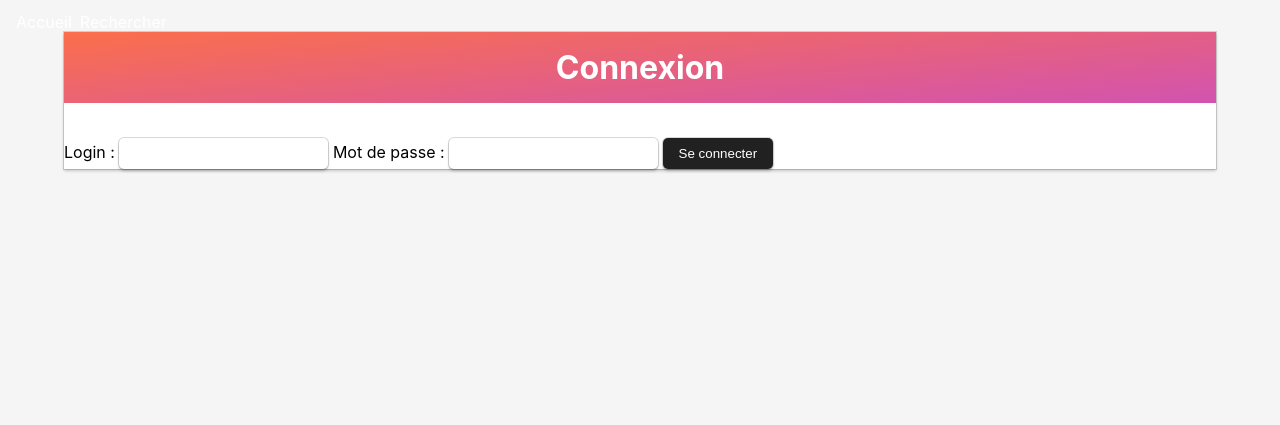
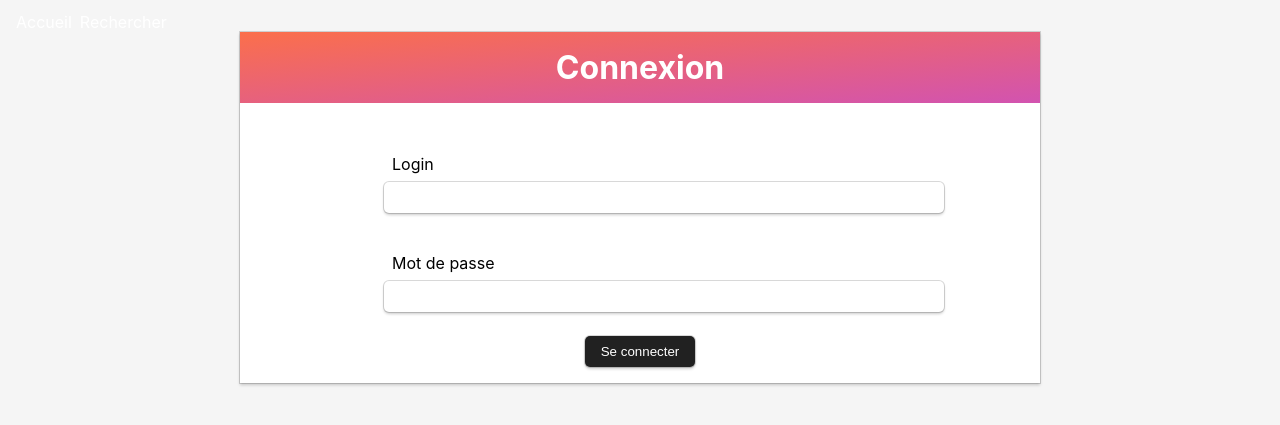
Before and after one commit to ValentinLe/challenge_SoyHuCe, a PHP site: template pages/Connexion.php in a window 1280 px wide. Shown: the top 425 px of the page. Run offline with PHP 8.4, Linux system fonts and the light colour scheme; the template is opened without the code that fills it, so the values that code supplies are empty.

Commit message:
css connexion, accueil, creation user, fav

```diff
--- a/pages/Connexion.php
+++ b/pages/Connexion.php
@@ -3,6 +3,7 @@
   <head>
     <meta charset="utf-8">
     <link rel="stylesheet" href="skin/all.css">
+    <link rel="stylesheet" href="skin/connexionCreate.css">
     <title>Connexion</title>
   </head>
   <body>
@@ -13,8 +14,10 @@
       <h1>Connexion</h1>
       <p><?php echo $this->feedback; ?></p>
       <form action=<?php echo Router::getIndexPath(); ?> method="post">
-        <label>Login : <input type="text" name="login" required /></label>
-        <label>Mot de passe : <input type="password" name="password" required /></label>
+        <div class="zoneInput">
+          <label>Login <input type="text" name="login" required /></label>
+          <label>Mot de passe <input type="password" name="password" required /></label>
+        </div>
         <button type="submit">Se connecter</button>
       </form>
     </main>
--- a/skin/all.css
+++ b/skin/all.css
@@ -7,13 +7,13 @@ html {
 body {
   margin: 0;
   padding: 0;
+  min-width: 600px;
 }
 
 main {
   width: 90%;
   background-color: white;
-  margin: auto;
-  margin-top: 32px;
+  margin: 32px auto;
   box-shadow: 0 0 0 1px rgba(0,0,0,.15), 0 2px 3px rgba(0,0,0,.2);
 }
 
@@ -24,6 +24,15 @@ h1 {
   color: white;
   border-bottom: 3px solid white;
   text-align: center;
+}
+
+section h2 {
+  padding: 8px;
+  border-bottom: 1px solid #E0E0E0;
+}
+
+section p {
+  margin: 0 16px;
 }
 
 /* menu */
@@ -109,9 +118,3 @@ form button:hover {
 form button:active {
   transform: scale(0.99);
 }
-
-@media (max-width: 600px) {
-  body {
-    width: 600px;
-  }
-}
--- /dev/null
+++ b/skin/connexionCreate.css
@@ -0,0 +1,30 @@
+
+main {
+  width: 800px;
+}
+
+form {
+  margin: auto;
+  width: 70%;
+  padding: 16px;
+}
+
+.zoneInput {
+  display: grid;
+  grid-template-columns: 1fr;
+}
+
+form label {
+  margin: 16px;
+  text-indent: 16px;
+}
+
+form input {
+  width: 100%;
+  margin: 8px;
+}
+
+form button {
+  display: block;
+  margin: auto;
+}
--- a/skin/favoris.css
+++ b/skin/favoris.css
@@ -1,3 +1,7 @@
+
+main {
+  background-image: linear-gradient(175deg, white, #FFF9C4);
+}
 
 #results {
   width: 100%;
--- a/skin/listItem.css
+++ b/skin/listItem.css
@@ -1,7 +1,6 @@
 
 #results {
   width: 80%;
-  min-width: 600px;
   margin: auto;
 }
 
```
Also changed, not shown: pages/Accueil.php (+7 -1 lines), pages/CreateUser.php (+5 -2 lines), skin/accueil.css (added, +10 -0 lines), skin/song.css (+0 -10 lines).
